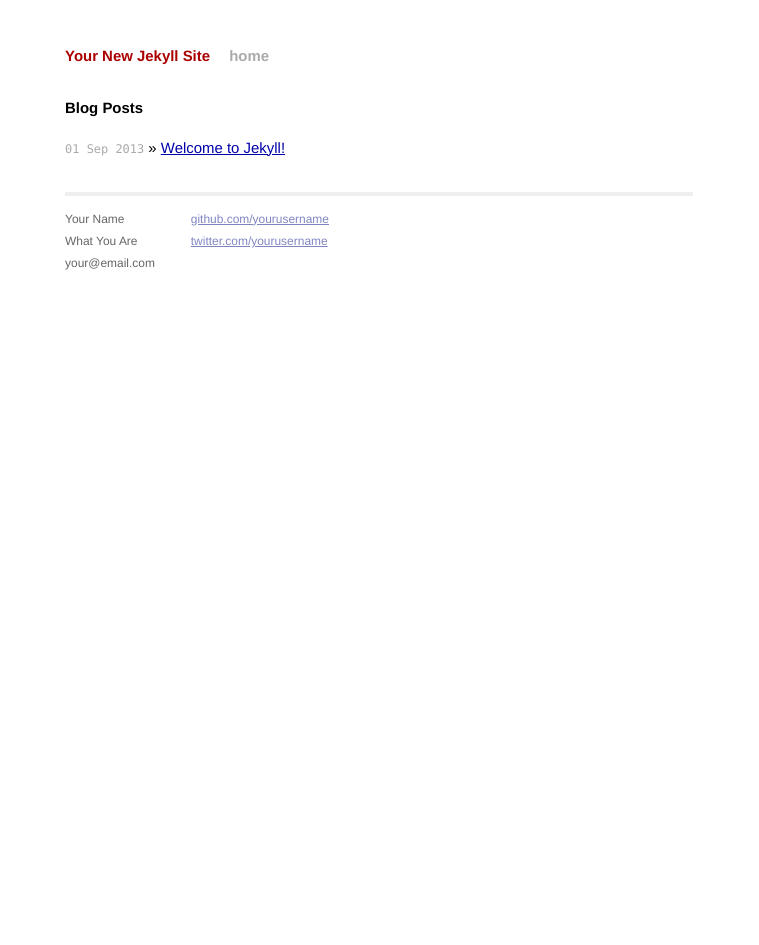
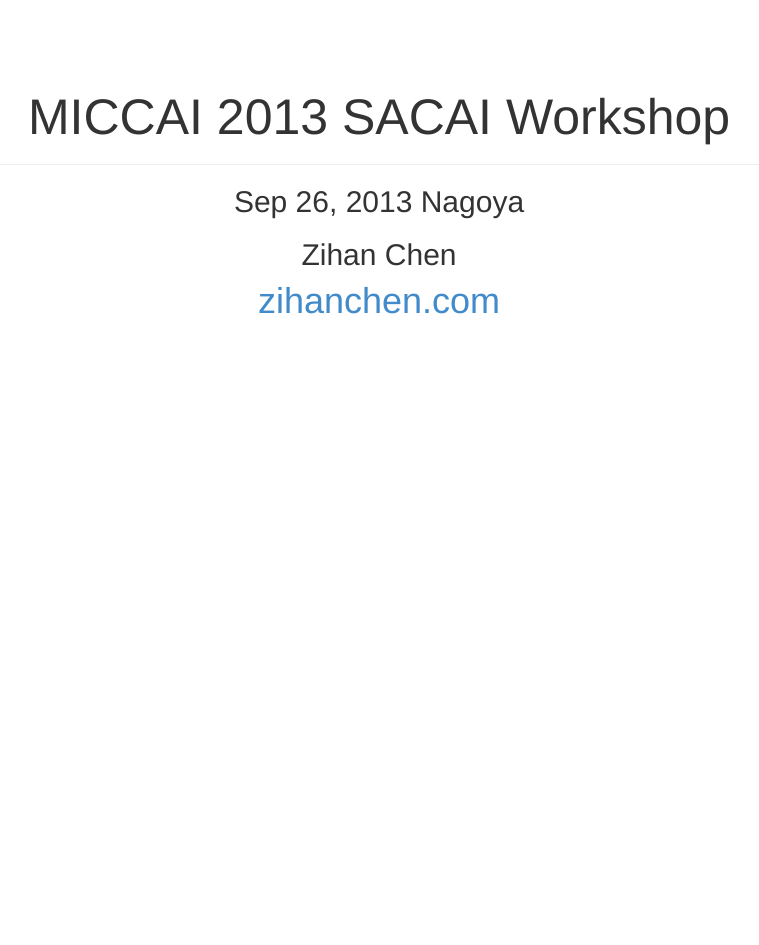
Before and after one commit to zchen24/zchen24.github.io, a Jekyll site: the page index.html, which Jekyll copies as it is, in a window 1280 px wide. Shown: the whole page, without its empty margins (261-1020 px from the left). Built offline with Jekyll 4.4.1, drawn with Linux system fonts in a browser that asks for light colours; Markdown is read by kramdown in place of the engine named in the settings; after the commit the page ends 900 px from its top, so only the background shows below that.

```diff
--- a/index.html
+++ b/index.html
@@ -1,13 +1,65 @@
----
-layout: default
-title: Your New Jekyll Site
----
+<!DOCTYPE html>
+<html lang="en">
+  <head>
+    <!-- meta data -->
+    <meta name="viewport" content="width=device-width, initial-scale=1.0">
+    <meta name="description" content="Front page for MICCAI 2013 ws">
+    <meta name="author" content="Zihan Chen">
 
-<div id="home">
-  <h1>Blog Posts</h1>
-  <ul class="posts">
-    {% for post in site.posts %}
-      <li><span>{{ post.date | date_to_string }}</span> &raquo; <a href="{{ post.url }}">{{ post.title }}</a></li>
-    {% endfor %}
-  </ul>
-</div>
+    <title>MICCAI 2013</title>
+    <meta name="viewport" content="width=device-width, initial-scale=1.0">
+    <!-- Bootstrap -->
+    <link href="./css/bootstrap.min.css" rel="stylesheet" media="screen">
+
+    <style>
+      body {
+      padding-top: 50px;
+      padding-bottom: 50px;
+      font-size: 15px;
+      }
+
+      .container-fluid {
+      max-width: 800px;
+      }
+
+      .center{
+      text-align:center;
+      }
+
+      h1 {
+      text-align:center;
+      font-size: 50px;
+      }
+
+    </style>
+
+    <!-- HTML5 shim and Respond.js IE8 support of HTML5 elements and media queries -->
+    <!--[if lt IE 9]>
+        <script src="../../assets/js/html5shiv.js"></script>
+        <script src="../../assets/js/respond.min.js"></script>
+        <![endif]-->
+  </head>
+  <body>
+
+    <div class="container container-fluid center">
+
+      <div class="page-header">
+        <h1 class="center" id="About">MICCAI 2013 SACAI Workshop</h1>
+      </div>
+
+
+      <h2 class="center" id="About">Sep 26, 2013 Nagoya</h2>
+      <h2 class="center" id="About">Zihan Chen</h2>
+      <a class="h1" href="http://zihanchen.com/miccai">zihanchen.com</a>
+
+    </div> <!-- ./container -->
+
+
+
+
+    <!-- Placed javascript at the end of the doc for fast page loading -->
+    <!-- jQuery (necessary for Bootstrap's JavaScript plugins) -->
+    <script src="//code.jquery.com/jquery.js"></script>
+    <script src="./js/bootstrap.min.js"></script>
+  </body>
+</html>
```
Also changed, not shown: miccai13/index.html (+14 -7 lines).
